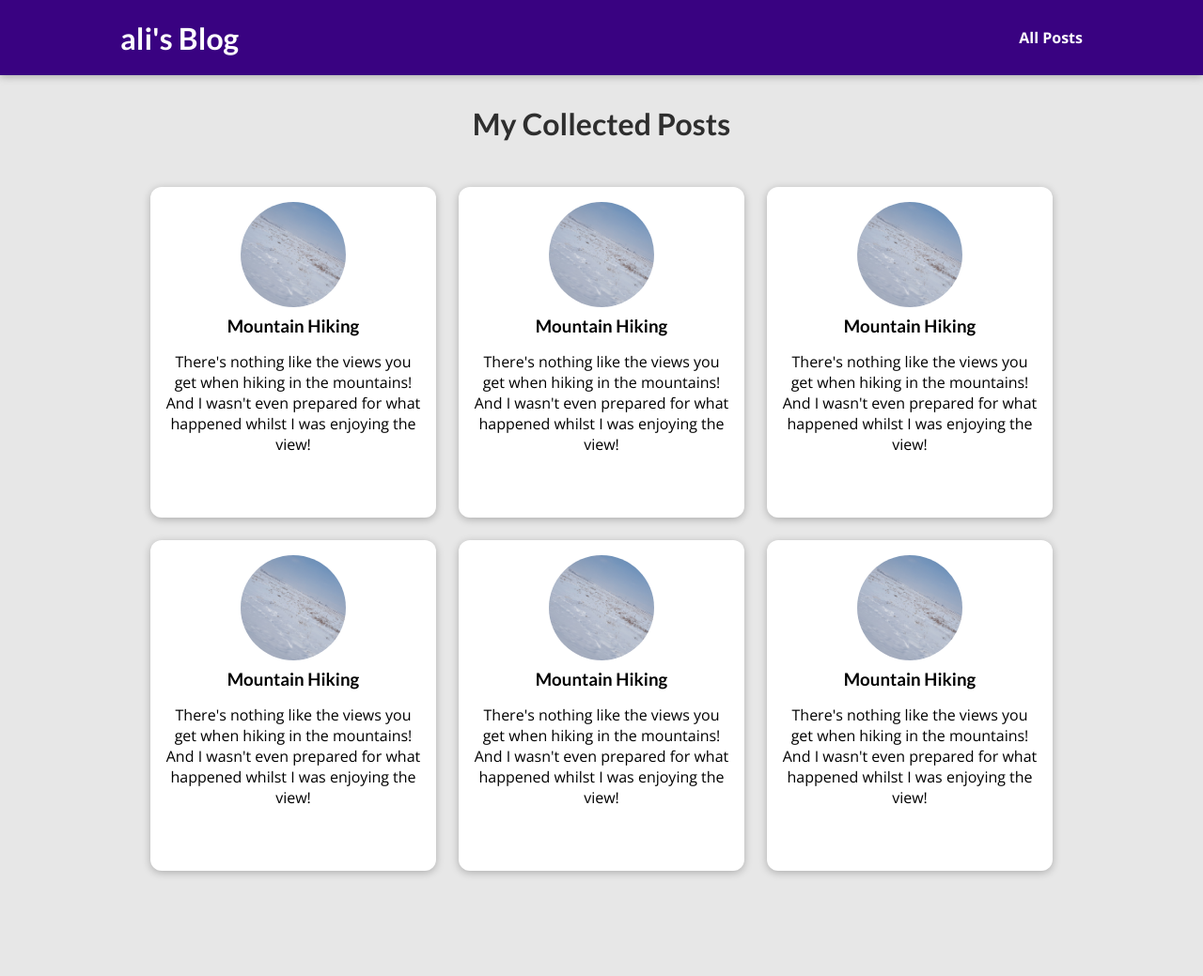
After one commit to Alidarvishvand/MY_SITE, a Django app: template blog/templates/blog/all-posts.html in a window 1280 px wide. The commit adds this page. Shown: the whole page at 94% size. Run offline with Django 3.2, Linux system fonts and the light colour scheme; the template is opened without the code that fills it, so the values that code supplies are empty.

Commit message:
views & templates
created some html & css code and
creat 3 page :home , all posts , mountain hiking
pages its allows request & responsig to diffrent pages(3page)

```diff
--- /dev/null
+++ b/blog/static/blog/all-posts.css
@@ -0,0 +1,43 @@
+body {
+    background-color: #e7e7e7;
+  }
+
+  #main-navigation {
+    background-color: #390281;
+    box-shadow: 0 2px 8px rgba(0, 0, 0, 0.25);
+  }
+
+  #all-posts {
+    margin: 7rem auto;
+    width: 90%;
+    max-width: 60rem;
+  }
+
+  #all-posts h2 {
+    text-align: center;
+    font-size: 2rem;
+    color: #2e2e2e;
+    margin: 3rem 0;
+  }
+
+  ul {
+    list-style: none;
+    margin: 0;
+    padding: 0;
+    display: grid;
+    grid-template-columns: repeat(auto-fill, minmax(17rem, 1fr));
+    gap: 1.5rem;
+  }
+
+  .post img {
+    width: 7rem;
+    height: 7rem;
+  }
+
+  .post a {
+    height: 22rem;
+    transform-origin: center;
+    box-shadow: 0 2px 8px rgba(0, 0, 0, 0.25);
+    border-radius: 12px;
+    background-color: white;
+  }
--- /dev/null
+++ b/blog/static/blog/post.css
@@ -0,0 +1,43 @@
+.post {
+    display: flex;
+    flex-direction: column;
+    align-items: center;
+    text-align: center;
+  }
+
+  .post a {
+    text-decoration: none;
+    color: black;
+    transition: all 0.2s ease;
+    padding: 1rem;
+  }
+
+  .post a:hover,
+  .post a:active {
+    transform: scale(1.1);
+    background-color: #390281;
+    color: white;
+  }
+
+  .post img {
+    width: 5rem;
+    height: 5rem;
+    object-fit: cover;
+    border-radius: 50%;
+  }
+
+  .post h3 {
+    margin: 0.25rem 0;
+  }
+
+  .post time {
+    color: #666666;
+    margin: 0.25rem;
+    font-style: italic;
+    font-size: 0.85rem;
+  }
+
+  .post:hover time,
+  .post:active time {
+    color: white;
+  }
--- /dev/null
+++ b/blog/templates/blog/all-posts.html
@@ -0,0 +1,29 @@
+{% extends "base.html" %}
+{% load static %}
+
+{% block title %}
+ All My Posts
+{% endblock %}
+
+{% block css_files %}
+  <link rel="stylesheet" href="{% static "blog/post.css" %}" />
+
+
+  <link rel="stylesheet" href="{% static "blog/all-posts.css" %}" />
+
+{% endblock %}
+
+{% block content %}
+<section id="all-posts">
+  <h2>My Collected Posts</h2>
+
+  <ul>
+    {% include "blog/includes/post.html" %}
+    {% include "blog/includes/post.html" %}
+    {% include "blog/includes/post.html" %}
+    {% include "blog/includes/post.html" %}
+    {% include "blog/includes/post.html" %}
+    {% include "blog/includes/post.html" %}
+  </ul>
+</section>
+{% endblock %}
--- /dev/null
+++ b/blog/templates/blog/includes/post.html
@@ -0,0 +1,17 @@
+{% load static %}
+
+<li>
+    <article class="post">
+      <a href="{% url "post-detail-page" "the-mountains" %}">
+        <img src="{% static "blog/images/ali2.jpg" %}" alt="Mountain Hiking" />
+        <div class="post__content">
+          <h3>Mountain Hiking</h3>
+          <p>
+            There's nothing like the views you get when hiking in the
+            mountains! And I wasn't even prepared for what happened whilst I
+            was enjoying the view!
+          </p>
+        </div>
+      </a>
+    </article>
+</li>
--- a/blog/urls.py
+++ b/blog/urls.py
@@ -1,9 +1,10 @@
 from django.urls import path
+
 from . import views
 
-
-urlpatterns  = [
-path ("", views.starting_page, name="starting_page"),
-path("posts", views.posts, name = "posts"),
-path("posts/<slug:slug>", views.post_detail, name = "posts-detail-page"),
+urlpatterns = [
+    path("", views.starting_page, name="starting-page"),
+    path("posts", views.posts, name="posts-page"),
+    path("posts/<slug:slug>", views.post_detail,
+         name="post-detail-page")  # /posts/my-first-post
 ]
--- /dev/null
+++ b/static/app.css
@@ -0,0 +1,48 @@
+@import url('https://fonts.googleapis.com/css2?family=Lato:wght@400;700&family=Open+Sans:wght@400;700&display=swap');
+
+* {
+  box-sizing: border-box;
+}
+
+html {
+  font-family: 'Open Sans', 'Lato', sans-serif;
+}
+
+body {
+  margin: 0;
+}
+
+h1,
+h2,
+h3 {
+  font-family: 'Lato', sans-serif;
+  font-weight: bold;
+}
+
+#main-navigation {
+  width: 100%;
+  height: 5rem;
+  display: flex;
+  justify-content: space-between;
+  align-items: center;
+  padding: 0 10%;
+  position: absolute;
+  top: 0;
+  left: 0;
+}
+
+#main-navigation a {
+  text-decoration: none;
+  color: white;
+  font-weight: bold;
+}
+
+#main-navigation a:hover,
+#main-navigation a:active {
+  color: #cf79f1;
+}
+
+#main-navigation h1 a:hover,
+#main-navigation h1 a:active {
+  color: white;
+}
--- a/templates/base.html
+++ b/templates/base.html
@@ -1,14 +1,23 @@
+{% load static %}
+
 <!DOCTYPE html>
 <html lang="en">
 <head>
     <meta charset="UTF-8">
     <meta name="viewport" content="width=device-width, initial-scale=1.0">
     <title>{% block title %}{% endblock %}</title>
+    <link rel="stylesheet" href="{% static "app.css" %}">
     {% block css_files %}{% endblock %}
 </head>
 <body>
-    {% block content %}
-    {% endblock %}
+  <header id="main-navigation">
+    <h1><a href="{% url "starting-page" %}">ali's Blog</a></h1>
+    <nav>
+      <a href="{% url "posts-page" %}">All Posts</a>
+    </nav>
+  </header>
 
+  {% block content %}
+  {% endblock %}
 </body>
 </html>
```
Also changed, not shown: blog/static/blog/index.css (added, +120 -0 lines), blog/static/blog/post-detail.css (added, +62 -0 lines), blog/templates/blog/index.html (+34 -2 lines), blog/templates/blog/post-detail.html (added, +50 -0 lines), blog/views.py (+7 -3 lines), my_site/settings.py (+5 -3 lines), blog/static/blog/images/ali2.jpg (added), blog/static/blog/images/ali4.jpg (added), blog/static/blog/images/alis.jpg (added), 1 other file.
